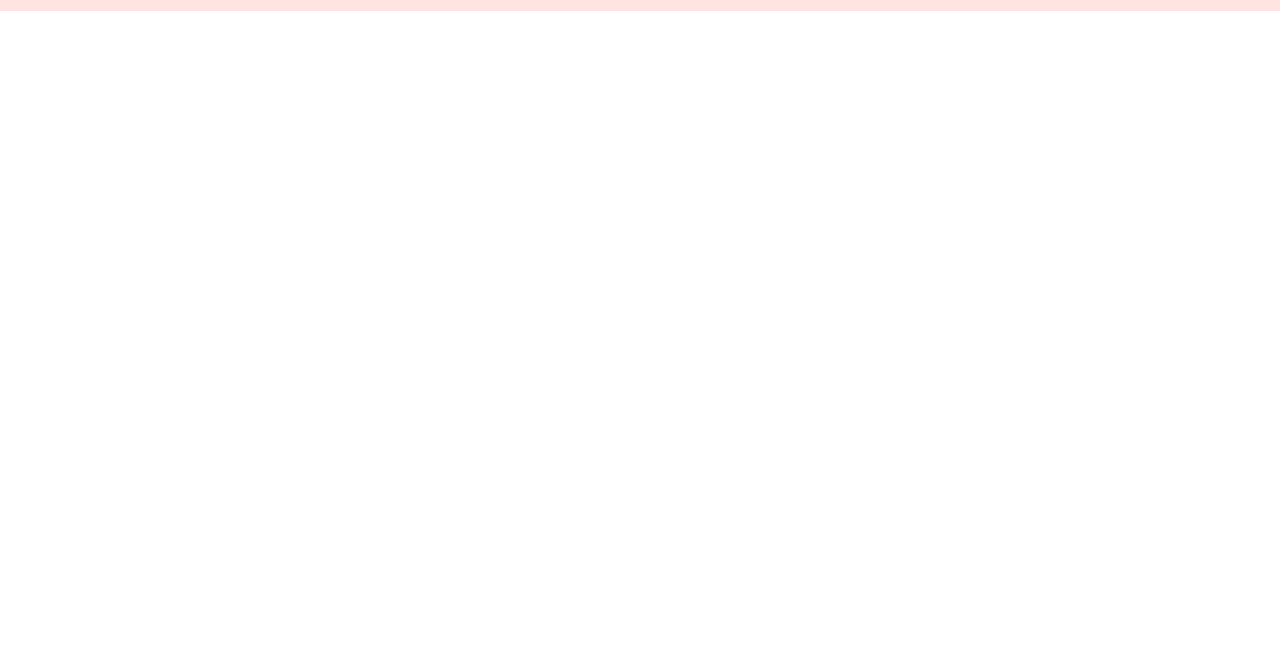
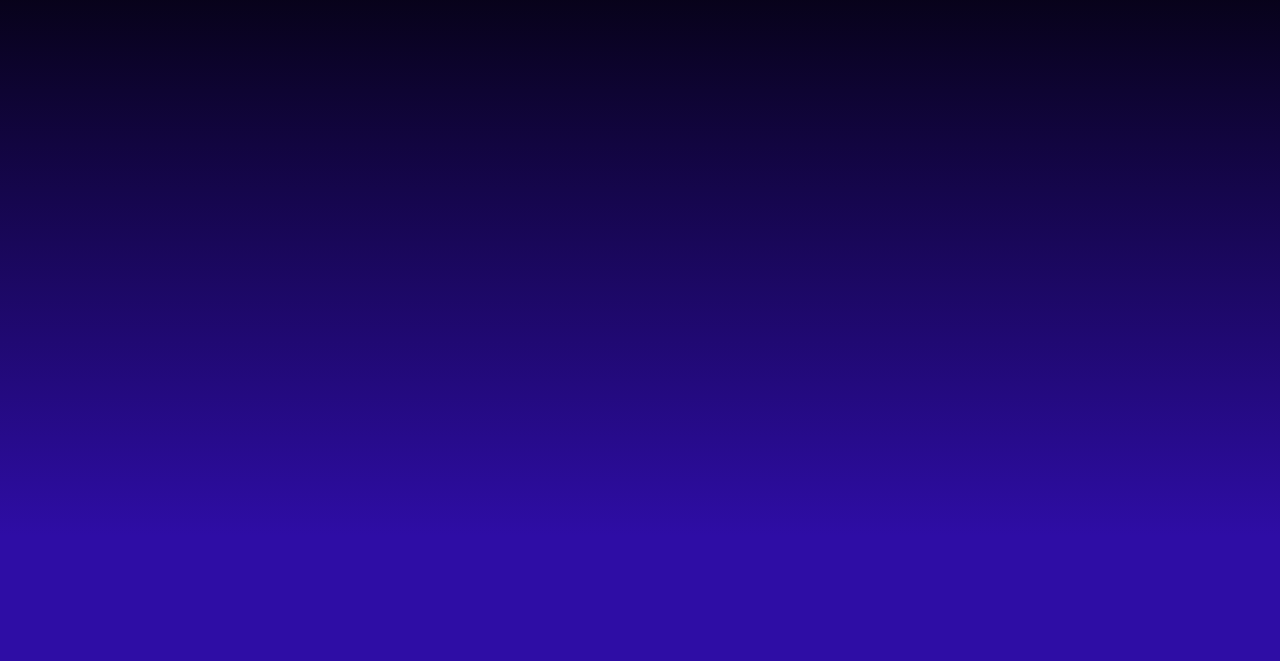
Before and after one commit to marcia1997/coldplay-page, a plain HTML site: page novedades.html in a window 1280 px wide. Shown: the part 302-963 px from the top of the page. Before the commit the page ends 800 px from the top, so only its background shows below. Drawn offline with Linux system fonts and the light colour scheme.

Commit message:
le puse el mismo fondo a todas

```diff
--- a/novedades.html
+++ b/novedades.html
@@ -15,12 +15,16 @@
     </header>
     <nav class="menu">
         <a href="index.html#arriba">HOME</a>
+        <a href="historia.html#arriba">HISTORIA</a>
         <a href="noticias.html#arriba">NOTICIAS</a>
         <a href="novedades.html#arriba">NOVEDADES</a>
         <a href="tour.html#arriba">TOUR</a>
         <a href="canciones.html#arriba">CANCIONES</a>
-        <a href="historia.html#arriba">HISTORIA</a>
      </nav>
+        <div class="container-novedades">
+
+        </div>
+
 
 
      <!--footer-->
--- a/style.css
+++ b/style.css
@@ -103,7 +103,7 @@ h2{
     background-size: cover;
     position: relative;
   }
-  .container-historia,.container-noticias,.container-tour,.container-canciones{
+  .container-historia,.container-noticias,.container-tour,.container-canciones,.container-novedades{
     background: rgb(0,0,0);
     background: linear-gradient(180deg, rgba(0,0,0,1) 0%, rgba(46,13,165,1) 80%, rgba(46,13,165,1) 100%);
     height: 800px;
```
Also changed, not shown: canciones.html (+2 -13 lines), historia.html (+1 -1 lines), noticias.html (+5 -4 lines), tour.html (+1 -1 lines).
